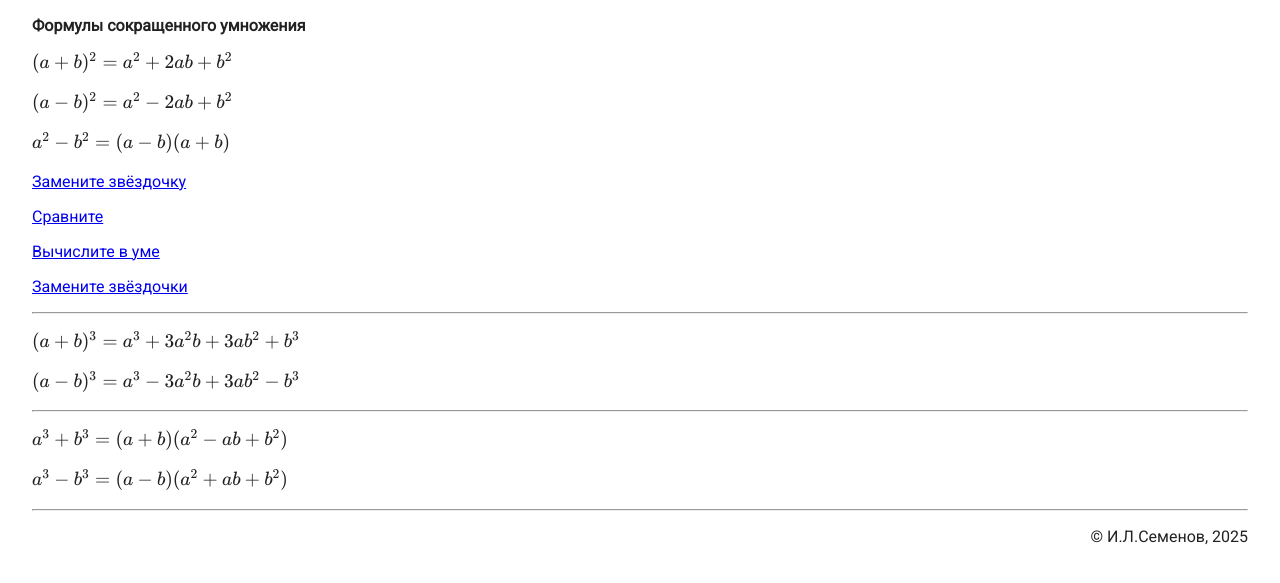
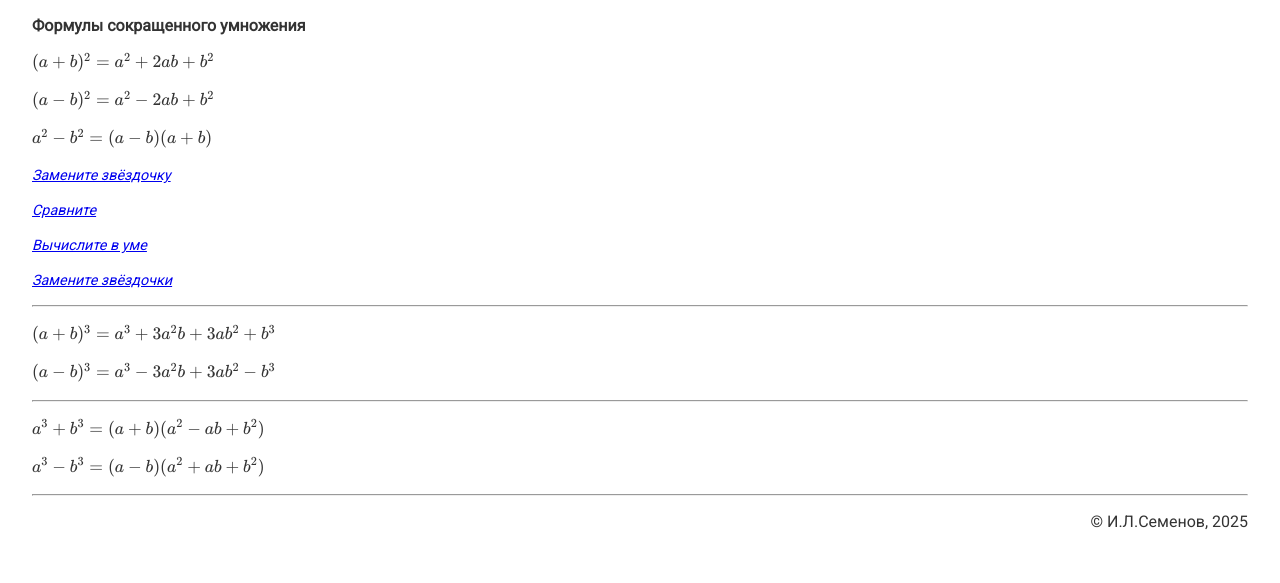
Before and after one commit to igorlsemenov/math, a Jekyll site: the page built from алгебра/7/ф-лы_сокр._умножения.md, in a window 1280 px wide. Shown: the top 583 px of the page. Built offline with Jekyll 4.4.1, drawn with Linux system fonts in a browser that asks for light colours.

Commit message:
Update directory.html

```diff
--- a/_layouts/directory.html
+++ b/_layouts/directory.html
@@ -40,16 +40,15 @@
         --font_color: light-dark(var(--light_font), var(--dark_font));
         --math_color: light-dark(var(--light_math), var(--dark_math));
       }
-
       body {
         background-color: var(--background_color);
         color: var(--font_color);
-      }
-      body {
         margin: 1em 2em;
         font-family: 'Roboto', sans-serif;
-        color: #222;
       }
+      .footer { text-align: end; }
+      a { font-style: italic; font-size: 90%; }
+      .katex { font-size: 1.1em !important; color: color: var(--math_color); }
       .footer { text-align: end; }
     </style>
   </head>
```
